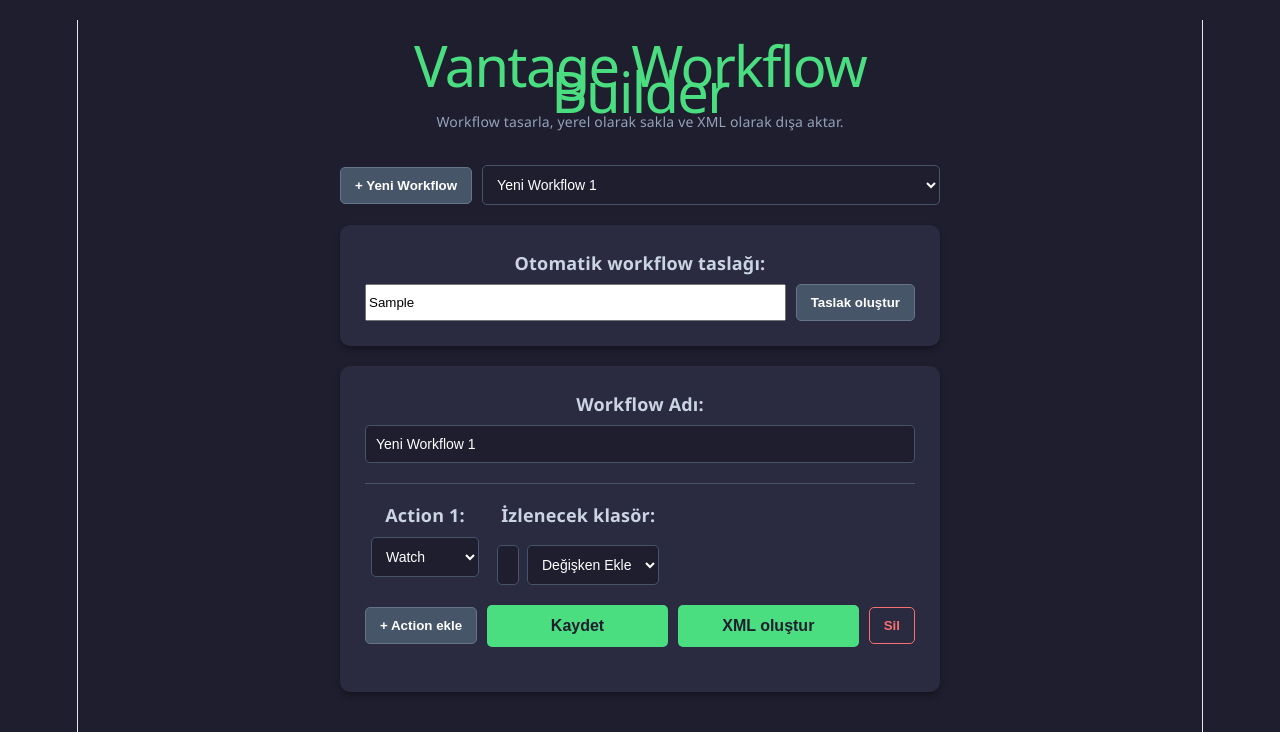
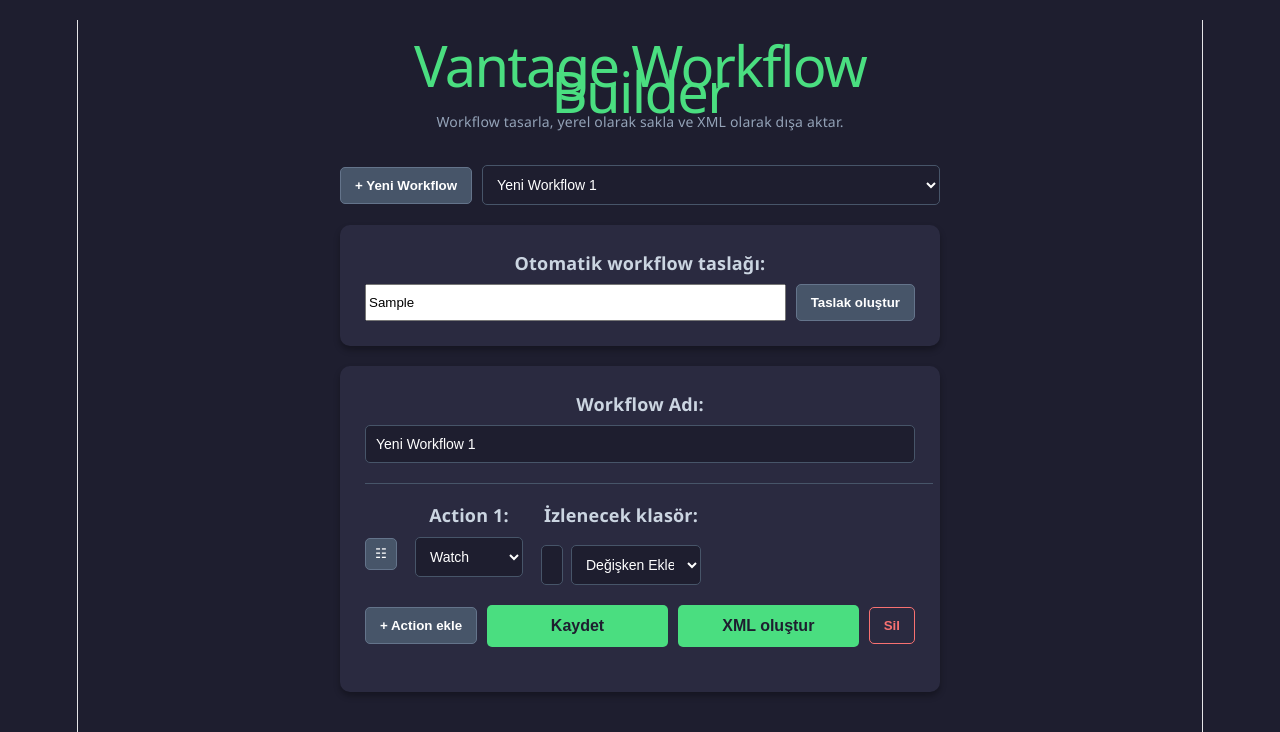
Before and after one commit to Ataberk-koc/vantage-workflow, a Vue app: page / in a window 1280 px wide. Both pictures are taken after typing "Sample" into the empty fields and a click on the button "+ Yeni Workflow". Shown: the top 732 px of the page. Built offline with nearby package versions, Linux system fonts and the light colour scheme.

Commit message:
Add sortable actions and path validation

```diff
--- a/package.json
+++ b/package.json
@@ -13,6 +13,7 @@
   },
   "dependencies": {
     "vue": "^3.5.42",
+    "vuedraggable": "^4.1.0",
     "xml2js": "^0.6.2"
   },
   "devDependencies": {
--- a/preload.cjs
+++ b/preload.cjs
@@ -5,5 +5,6 @@
   listWorkflows: () => ipcRenderer.invoke('list-workflows'),
   saveWorkflow: (workflow) => ipcRenderer.invoke('save-workflow', workflow),
   deleteWorkflow: (workflowId) => ipcRenderer.invoke('delete-workflow', workflowId),
-  generateWorkflow: (description) => ipcRenderer.invoke('generate-workflow', description)
+  generateWorkflow: (description) => ipcRenderer.invoke('generate-workflow', description),
+  validatePaths: (workflow) => ipcRenderer.invoke('validate-paths', workflow)
 });
--- a/src/App.vue
+++ b/src/App.vue
@@ -29,7 +29,10 @@
         <input v-model="currentWorkflow.name" type="text" placeholder="Örn: Gece_Bulteni_H264" />
       </div>
 
-      <div v-for="(action, index) in currentWorkflow.actions" :key="action.id" class="action-row">
+      <draggable v-model="currentWorkflow.actions" item-key="id" handle=".drag-handle" class="action-list" animation="180">
+        <template #item="{ element: action, index }">
+        <div class="action-row">
+          <button class="drag-handle" type="button" title="Action sırasını değiştirmek için sürükle">☷</button>
         <div class="form-group">
           <label>Action {{ index + 1 }}:</label>
           <select v-model="action.type">
@@ -68,7 +71,9 @@
           </select>
         </div>
         <button v-if="currentWorkflow.actions.length > 1" class="icon-btn" title="Action sil" @click="removeAction(index)">×</button>
-      </div>
+        </div>
+        </template>
+      </draggable>
 
       <div class="button-row">
         <button class="secondary-btn" @click="addAction">+ Action ekle</button>
@@ -90,6 +95,7 @@
 
 <script setup>
 import { ref } from 'vue';
+import draggable from 'vuedraggable';
 
 const workflows = ref([]);
 const currentWorkflow = ref(null);
@@ -132,6 +138,16 @@
   const variable = event.target.value;
   if (variable) action[field] = `${action[field] || ''}${variable}`;
   event.target.value = '';
+};
+
+const validatePaths = async () => {
+  ensureElectron();
+  return window.electronAPI.validatePaths(toPlainWorkflow());
+};
+
+const confirmMissingPaths = (missingPaths) => {
+  const pathList = missingPaths.map(({ type, path }) => `${type}: ${path}`).join('\n');
+  return window.confirm(`Uyarı: Belirtilen ağ yoluna ulaşılamıyor. Sunucu kapalı olabilir.\n\n${pathList}\n\nYine de XML oluşturulsun mu?`);
 };
 
 const ensureElectron = () => {
@@ -200,7 +216,19 @@
 
   try {
     ensureElectron();
-    const result = await window.electronAPI.generateXml(toPlainWorkflow());
+    const pathValidation = await validatePaths();
+    if (!pathValidation.success) throw new Error(pathValidation.error);
+
+    if (!pathValidation.valid && !confirmMissingPaths(pathValidation.missing)) {
+      message.value = 'XML oluşturma iptal edildi.';
+      isSuccess.value = false;
+      return;
+    }
+
+    const result = await window.electronAPI.generateXml({
+      ...toPlainWorkflow(),
+      allowMissingPaths: !pathValidation.valid
+    });
 
     if (result.success) {
       isSuccess.value = true;
@@ -314,9 +342,27 @@
   border-top: 1px solid #475569;
   padding-top: 18px;
   display: grid;
-  grid-template-columns: minmax(120px, 0.7fr) minmax(160px, 1fr) minmax(220px, 1.5fr);
+  grid-template-columns: 32px minmax(120px, 0.7fr) minmax(160px, 1fr) minmax(220px, 1.5fr);
   gap: 12px;
   align-items: start;
+}
+.action-list {
+  display: grid;
+  gap: 12px;
+}
+.drag-handle {
+  align-self: center;
+  justify-self: start;
+  width: 32px;
+  height: 32px;
+  border: 1px solid #64748b;
+  border-radius: 5px;
+  background: #475569;
+  color: #fff;
+  cursor: grab;
+}
+.drag-handle:active {
+  cursor: grabbing;
 }
 .icon-btn {
   position: absolute;
```
Also changed, not shown: main.cjs (+46 -0 lines), 1 other file (tests, documents, lock files or other folders).
